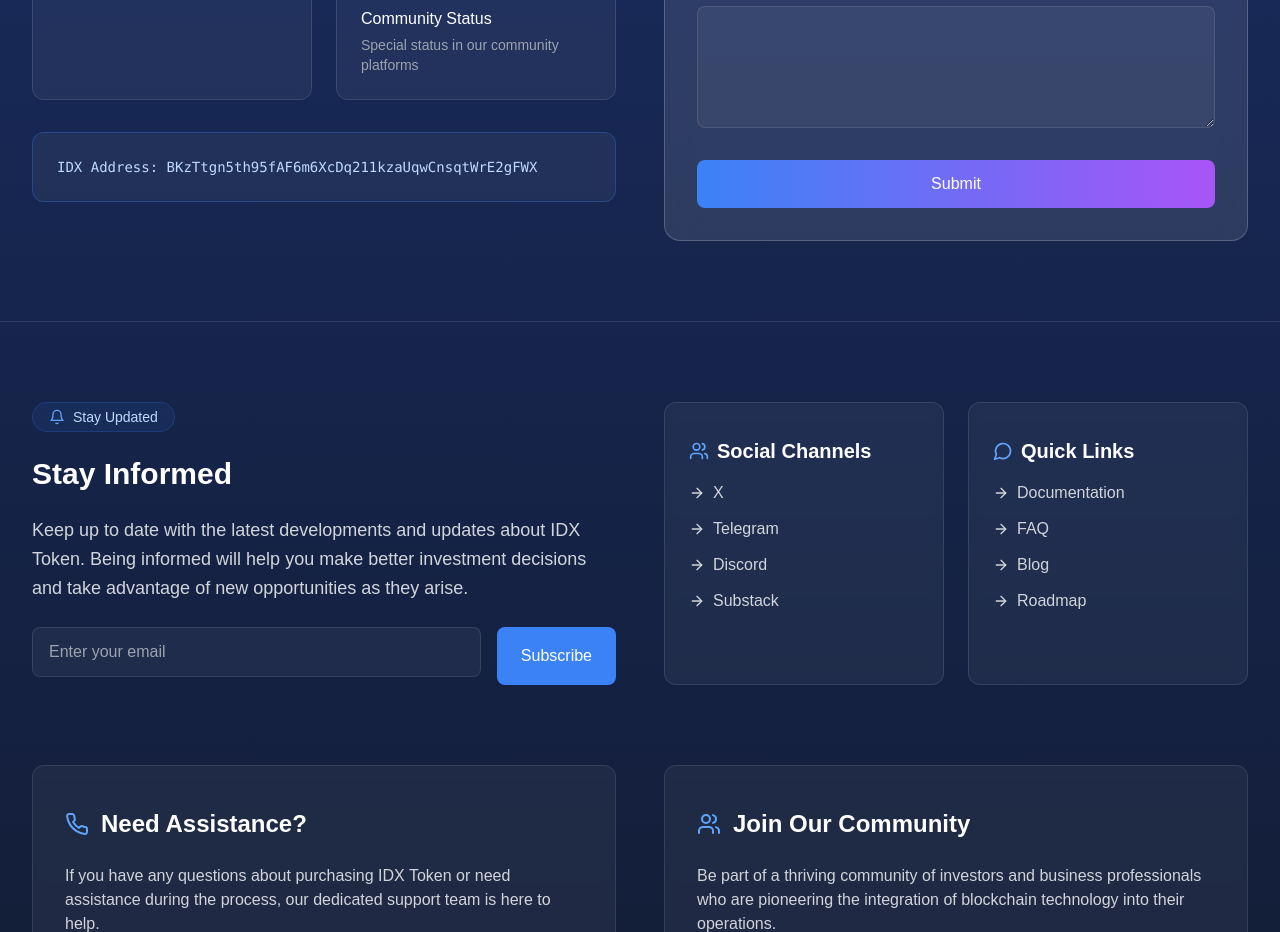
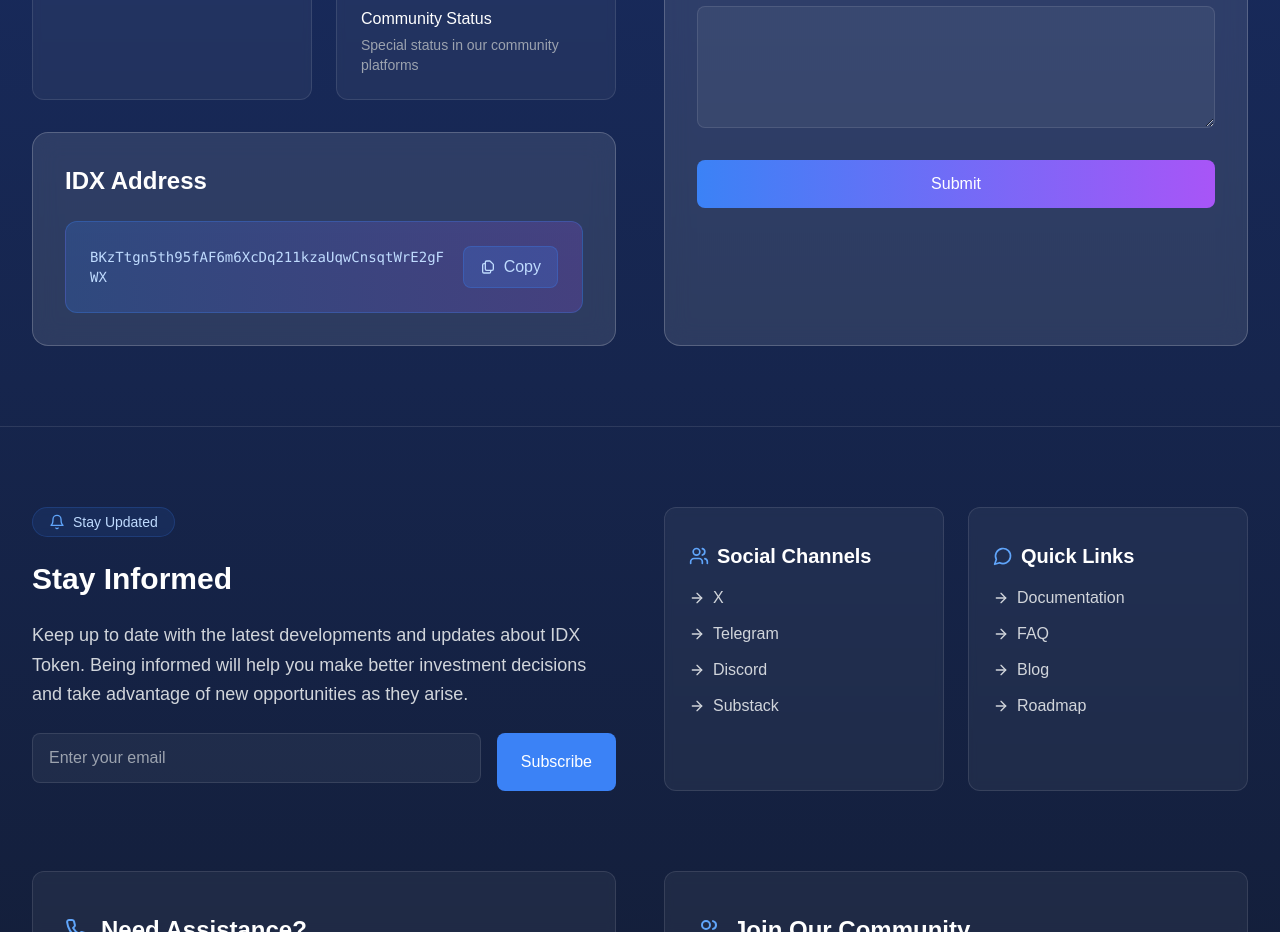
Before and after one commit to gagankishor/ideaxx, a Next.js app: page /invester in a window 1280 px wide. Shown: the part 4820-5752 px from the top of the page. Built offline with nearby package versions, Linux system fonts and the light colour scheme.

Commit message:
investre

```diff
--- a/src/app/invester/page.js
+++ b/src/app/invester/page.js
@@ -1,5 +1,6 @@
 "use client";
 import { useState } from "react";
+import { PropTypes} from 'prop-types';
 import {
   Sparkles,
   CheckCircle,
@@ -7,7 +8,6 @@ import {
   Shield,
   Zap,
   Globe,
-  Eye,
   Target,
   SparklesIcon,
   Bell,
@@ -41,6 +41,96 @@ const CustomAlert = ({ message, onClose }) => (
         </div>
     </div>
 );
+
+CustomAlert.propTypes = {
+    message: PropTypes.string.isRequired,
+    onClose: PropTypes.func.isRequired,
+};
+const CopyableAddress = ({ address }) => {
+    const [copied, setCopied] = useState(false);
+
+    const copyToClipboard = async () => {
+      try {
+        await navigator.clipboard.writeText(address);
+        setCopied(true);
+        setTimeout(() => setCopied(false), 2000); // Reset after 2 seconds
+      } catch (err) {
+        console.error('Failed to copy:', err);
+      }
+    };
+
+    return (
+      <div className="relative bg-gradient-to-r from-blue-500/20 to-purple-500/20 p-6 rounded-xl border border-blue-500/30 group">
+        <div className="flex items-center justify-between gap-4">
+          <div className="flex-1 font-mono text-blue-200 text-sm break-all">
+            {address}
+          </div>
+          <button
+            onClick={copyToClipboard}
+            className="flex items-center gap-2 px-4 py-2 bg-blue-500/20 hover:bg-blue-500/30 rounded-lg transition-all duration-200 border border-blue-500/30"
+          >
+            {copied ? (
+              <>
+                <CheckIcon />
+                <span className="text-blue-200">Copied!</span>
+              </>
+            ) : (
+              <>
+                <CopyIcon />
+                <span className="text-blue-200">Copy</span>
+              </>
+            )}
+          </button>
+        </div>
+
+        {/* Tooltip feedback */}
+        <div
+          className={`absolute -top-8 left-1/2 transform -translate-x-1/2 px-3 py-1 bg-blue-500 text-white text-sm rounded-md transition-opacity duration-200 ${
+            copied ? 'opacity-100' : 'opacity-0'
+          }`}
+        >
+          Copied to clipboard!
+        </div>
+      </div>
+    );
+  };
+
+  // Copy icon component
+  const CopyIcon = () => (
+    <svg
+      className="w-4 h-4 text-blue-200"
+      fill="none"
+      stroke="currentColor"
+      viewBox="0 0 24 24"
+      xmlns="http://www.w3.org/2000/svg"
+    >
+      <path
+        strokeLinecap="round"
+        strokeLinejoin="round"
+        strokeWidth={2}
+        d="M8 7v8a2 2 0 002 2h6M8 7V5a2 2 0 012-2h4.586a1 1 0 01.707.293l4.414 4.414a1 1 0 01.293.707V15a2 2 0 01-2 2h-2M8 7H6a2 2 0 00-2 2v10a2 2 0 002 2h8a2 2 0 002-2v-2"
+      />
+    </svg>
+  );
+
+  // Check icon component
+  const CheckIcon = () => (
+    <svg
+      className="w-4 h-4 text-blue-200"
+      fill="none"
+      stroke="currentColor"
+      viewBox="0 0 24 24"
+      xmlns="http://www.w3.org/2000/svg"
+    >
+      <path
+        strokeLinecap="round"
+        strokeLinejoin="round"
+        strokeWidth={2}
+        d="M5 13l4 4L19 7"
+      />
+    </svg>
+  );
+
 export default function InvestPage() {
   const [formData, setFormData] = useState({
     name: "",
@@ -746,10 +836,12 @@ const handleNewsletterSubmit = async (e) => {
                 </ul>
               </div>
             </div>
-            <div className="bg-white/5 backdrop-blur-sm p-6 rounded-xl border border-blue-500/30">
-              <p className="font-mono text-blue-200 text-sm break-all">
-                IDX Address: BKzTtgn5th95fAF6m6XcDq211kzaUqwCnsqtWrE2gFWX
-              </p>
+            <div className="bg-white/10 backdrop-blur-md rounded-2xl p-8 border border-white/20">
+              <h2 className="text-2xl font-bold text-white mb-6">IDX Address</h2>
+              <div className="space-y-6">
+                <CopyableAddress address="BKzTtgn5th95fAF6m6XcDq211kzaUqwCnsqtWrE2gFWX" />
+                {/* ... rest of the content ... */}
+              </div>
             </div>
           </div>
           <div className="bg-white/10 backdrop-blur-md rounded-2xl p-8 border border-white/20">
```
Lines whose indentation alone changed are shown as unchanged.
